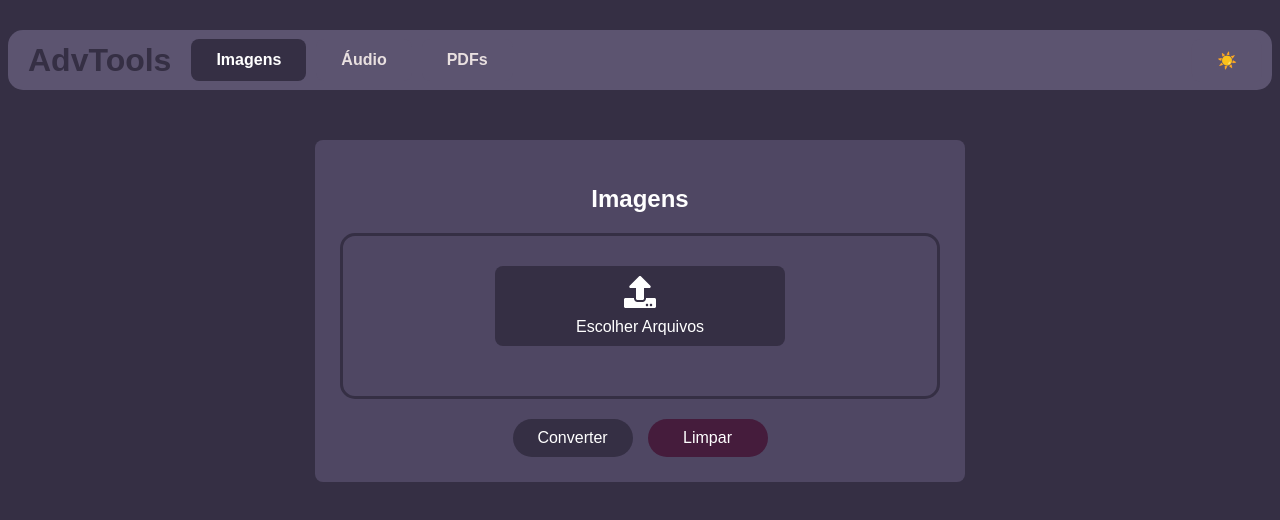
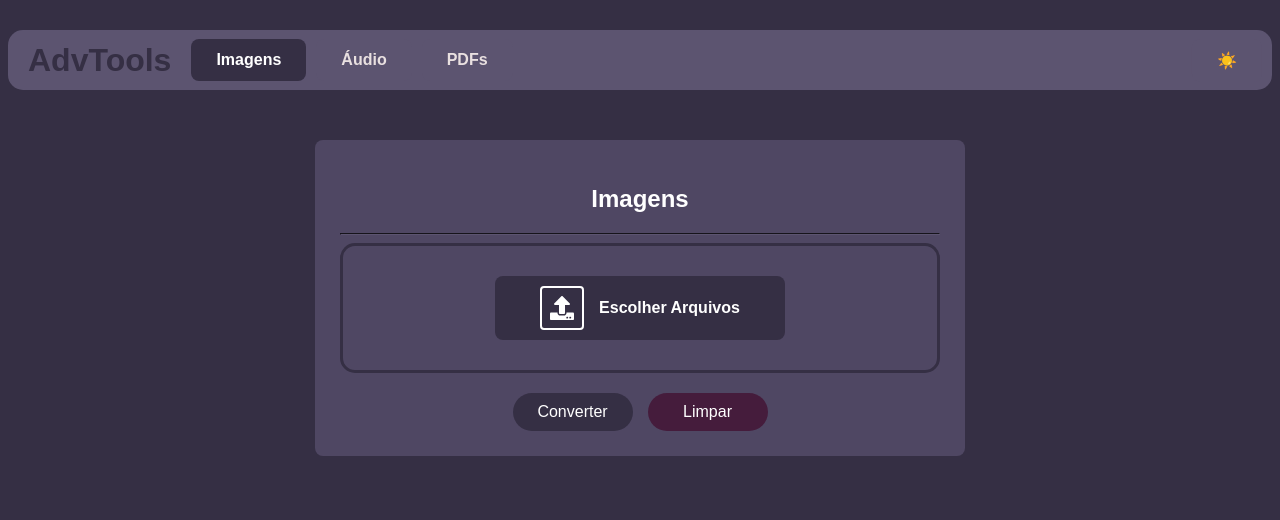
Before and after one commit to standardprojectx/advtools-frontend, a React (Create React App) app: page / in a window 1280 px wide. Shown: the top 520 px of the page. Built offline with nearby package versions, Linux system fonts and the light colour scheme.

Commit message:
feat: refactor on pdf conversion page

```diff
--- a/src/components/ImageSection/ImageSection.js
+++ b/src/components/ImageSection/ImageSection.js
@@ -1,32 +1,38 @@
 import React, { useState } from 'react';
 import './styles.css';
-import { FaUpload, FaFilePdf,FaRegFilePdf } from 'react-icons/fa';
+import { FaUpload, FaPlus } from 'react-icons/fa';
 
 const ImageSection = () => {
   const [downloadUrl, setDownloadUrl] = useState(null);
   const [isLoading, setIsLoading] = useState(false);
   const [errorMessage, setErrorMessage] = useState(null);
-  const [selectedFiles, setSelectedFiles] = useState(null);
+  const [selectedFiles, setSelectedFiles] = useState([]);
 
   const handleFileChange = (event) => {
-    const files = event.target.files;
+    const files = Array.from(event.target.files);
     if (files.length > 0) {
-      const fileNames = Array.from(files).map(file => file.name).join(', ');
-      setSelectedFiles(fileNames);
-    } else {
-      setSelectedFiles(null);
+
+      const newFiles = files.filter(file =>
+        !selectedFiles.some(existingFile => existingFile.name === file.name && existingFile.size === file.size)
+      );
+      setSelectedFiles(prevFiles => [...prevFiles, ...newFiles]);
     }
   };
 
+  const removeFile = (index) => {
+    const newFiles = [...selectedFiles];
+    newFiles.splice(index, 1);
+    setSelectedFiles(newFiles);
+  };
+
   const convertFiles = async () => {
-    const files = document.getElementById('imageInput').files;
-    if (files.length === 0) {
+    if (selectedFiles.length === 0) {
       alert('Por favor, selecione pelo menos uma imagem.');
       return;
     }
 
     const formData = new FormData();
-    Array.from(files).forEach(file => formData.append('files', file));
+    selectedFiles.forEach(file => formData.append('files', file));
 
     try {
       setIsLoading(true);
@@ -55,7 +61,7 @@ const ImageSection = () => {
 
   const clearResults = () => {
     document.getElementById('imageInput').value = '';
-    setSelectedFiles(null);
+    setSelectedFiles([]);
     setDownloadUrl(null);
     setErrorMessage(null);
   };
@@ -65,18 +71,34 @@ const ImageSection = () => {
       <div className='title-header-image'>
         <h2>Imagens</h2>
       </div>
+      <hr style={{backgroundColor: 'red', borderColor: '#5C5470', borderWidth: 1}} />
       <div className='section-image-selection'>
         <label className="custom-file-upload">
           <input type="file" id="imageInput" multiple accept="image/*" onChange={handleFileChange} />
-          <FaUpload size={32} />
-          <div style={{marginTop: 10}}>
-          {selectedFiles ? null : 'Escolher Arquivos'}
+
+          <div className="upload-container">
+            <div className="icon-container">
+              {selectedFiles.length > 0 ? <FaPlus size={24} /> : <FaUpload size={24} />}
+            </div>
+            <span className="upload-text">
+              {selectedFiles.length > 0 ? 'Adicionar mais arquivos' : 'Escolher Arquivos'}
+            </span>
           </div>
         </label>
-        <label style={{marginTop: 20}}>
-          {selectedFiles ? `Selecionado(s): ${selectedFiles}` : null}
-        </label>
       </div>
+
+      {/* Exibir os arquivos selecionados */}
+      {selectedFiles.length > 0 && (
+        <div className="selected-files">
+          {selectedFiles.map((file, index) => (
+            <div key={index} className="file-chip">
+              <span className="file-name">{file.name}</span>
+              <button className="remove-btn" onClick={() => removeFile(index)} aria-label={`Remover ${file.name}`}>x</button>
+            </div>
+          ))}
+        </div>
+      )}
+
       <div className="buttons">
         <button className="convert-image-btn" onClick={convertFiles} disabled={isLoading}>
           {isLoading ? 'Convertendo...' : 'Converter'}
@@ -93,7 +115,7 @@ const ImageSection = () => {
       )}
 
       {downloadUrl && (
-        <div style={{marginTop: 20}}>
+        <div className="download-section">
           <a href={downloadUrl} target="_blank" rel="noopener noreferrer">
             Baixar PDF Convertido
           </a>
--- a/src/components/ImageSection/styles.css
+++ b/src/components/ImageSection/styles.css
@@ -1,4 +1,3 @@
-
 input[type="file"] {
   display: none;
 }
@@ -31,8 +30,8 @@ input[type="file"] {
 
 .custom-file-upload {
   display: flex;
-  flex-direction: column;
   align-items: center;
+  justify-content: center;
   padding: 10px 20px;
   background-color: #352F44;
   color: white;
@@ -40,17 +39,83 @@ input[type="file"] {
   cursor: pointer;
   font-size: 1rem;
   transition: background-color 0.3s ease;
+  width: 100%;
 }
 
 .custom-file-upload:hover {
   background-color: #5C5470;
 }
 
+.upload-container {
+  display: flex;
+  align-items: center;
+  gap: 15px;
+  flex-wrap: wrap;
+}
+
+.icon-container {
+  border: 2px solid #fff;
+  padding: 8px;
+  border-radius: 4px;
+  display: flex;
+  align-items: center;
+  justify-content: center;
+  background-color: #352F44;
+}
+
+.upload-text {
+  text-align: left;
+  flex: 1;
+  font-weight: bold;
+}
+
+
+.selected-files {
+  display: flex;
+  flex-wrap: wrap;
+  gap: 10px;
+  margin-top: 15px;
+  justify-content: center;
+}
+
+.file-chip {
+  display: flex;
+  align-items: center;
+  background-color: #5C5470;
+  color: white;
+  border-radius: 20px;
+  padding: 5px 10px;
+  font-size: 0.9rem;
+}
+
+.file-name {
+  margin-right: 8px;
+  white-space: nowrap;
+  overflow: hidden;
+  text-overflow: ellipsis;
+  max-width: 200px;
+}
+
+.remove-btn {
+  background: none;
+  border: none;
+  color: #ff4d4d;
+  font-weight: bold;
+  cursor: pointer;
+  font-size: 1rem;
+  padding: 0;
+  line-height: 1;
+}
+
+.remove-btn:hover {
+  color: #ff1a1a;
+}
 
 .buttons {
   display: flex;
   justify-content: center;
   gap: 15px;
+  margin-top: 20px;
 }
 
 button.convert-image-btn,
@@ -74,9 +139,34 @@ button.clean-image-btn {
 }
 
 button.convert-image-btn:hover {
-  background-color: #3CB371;
+  background-color: #3e394d;
 }
 
 button.clean-image-btn:hover {
-  background-color: #FF4500;
+  background-color: #67305b;
 }
+
+.error-message {
+  margin-top: 20px;
+  color: #ff4d4d;
+}
+
+.download-section {
+  margin-top: 20px;
+}
+
+
+@media (max-width: 500px) {
+  .file-name {
+    max-width: 150px;
+  }
+
+  .file-chip {
+    flex-direction: column;
+    align-items: flex-start;
+  }
+
+  .remove-btn {
+    align-self: flex-end;
+  }
+}
```
